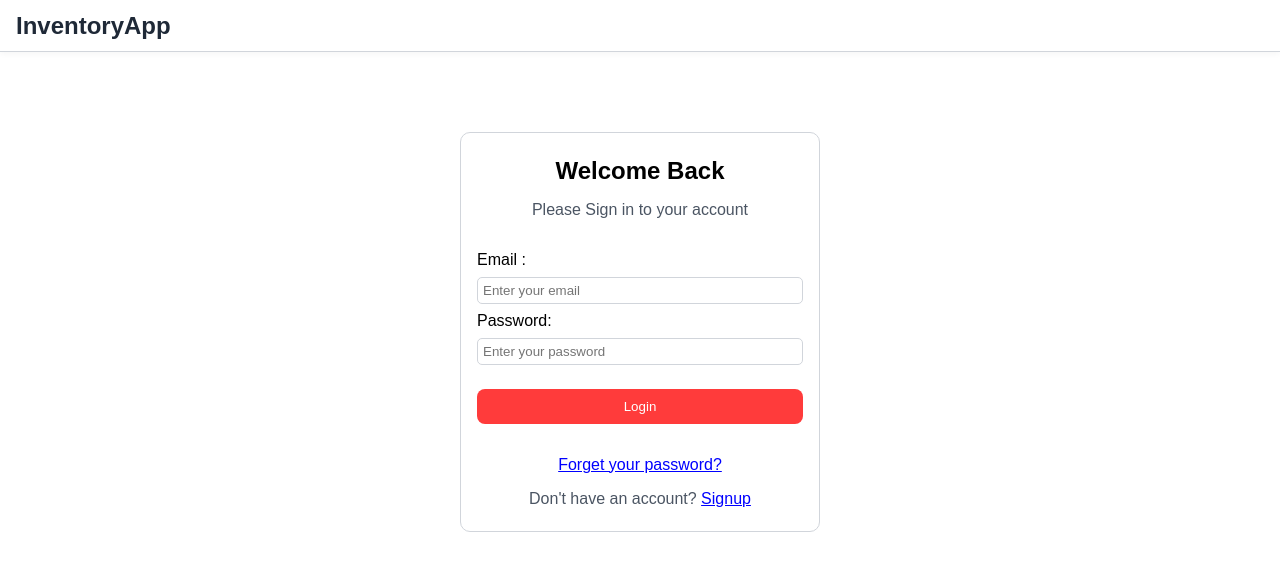
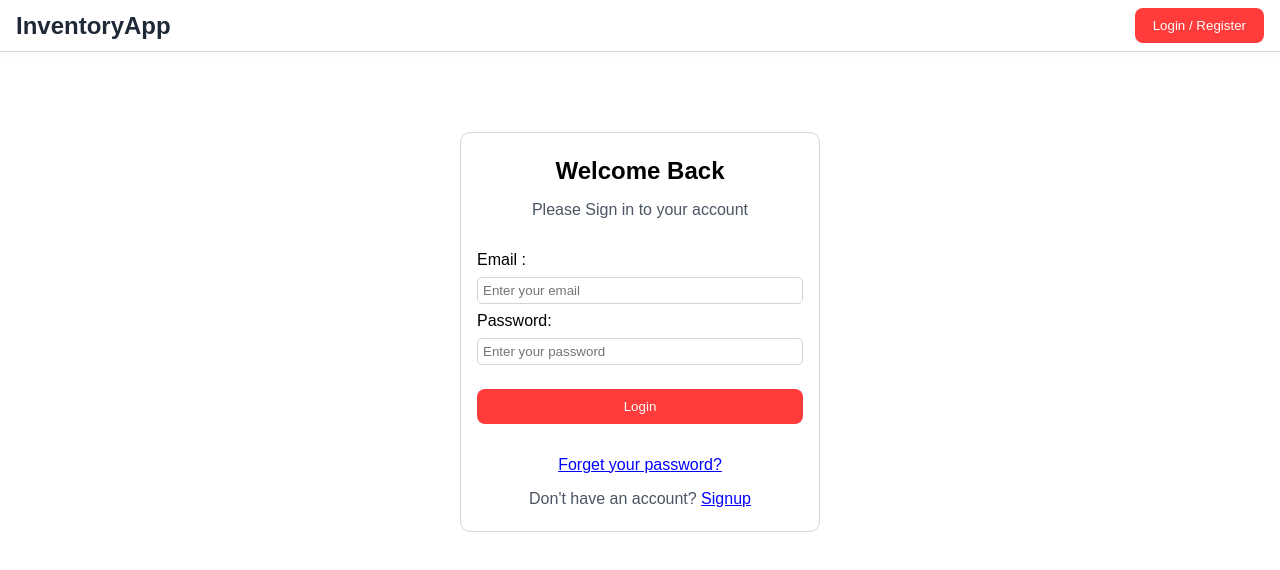
Before and after one commit to eng-ankit-mishra/inventory-management-system, a React (Vite) app in the folder frontend/: page /login in a window 1280 px wide. Shown: the top 570 px of the page. Built offline with nearby package versions, Linux system fonts and the light colour scheme.

Commit message:
Added the logic for login page

```diff
--- a/frontend/src/features/auth/LoginPage.jsx
+++ b/frontend/src/features/auth/LoginPage.jsx
@@ -1,9 +1,14 @@
 import Navbar from "../../components/layout/Navbar.jsx";
 import Button from "../../components/common/Button.jsx";
-import {Link} from "react-router-dom";
+import {Link, useNavigate} from "react-router-dom";
+import {AuthContext} from "../../AuthContext/AuthProvider.jsx";
+import {useContext} from "react";
 
 export default function LoginPage() {
 
+    const {login}=useContext(AuthContext)
+
+    const navigate=useNavigate()
 
     async function handleLogin(e){
         e.preventDefault();
@@ -21,10 +26,11 @@ export default function LoginPage() {
             if(response.ok) {
                 const data=await response.json();
 
-                localStorage.setItem("jwtToken",data.token);
+                localStorage.setItem("token",data.token);
+                localStorage.setItem("role",data.role);
+                login(data.token,data.role)
                 console.log("Login Successful! Token stored");
-
-                window.location.href="/dashboard";
+                navigate("/dashboard");
             }else{
                 console.log("Invalid Credential!")
             }
@@ -34,7 +40,7 @@ export default function LoginPage() {
     }
     return(
         <section className="login-page">
-            <Navbar AuthRequired={false}/>
+            <Navbar/>
             <main className="login-card">
                 <h4>Welcome Back</h4>
                 <p>Please Sign in to your account</p>
```
